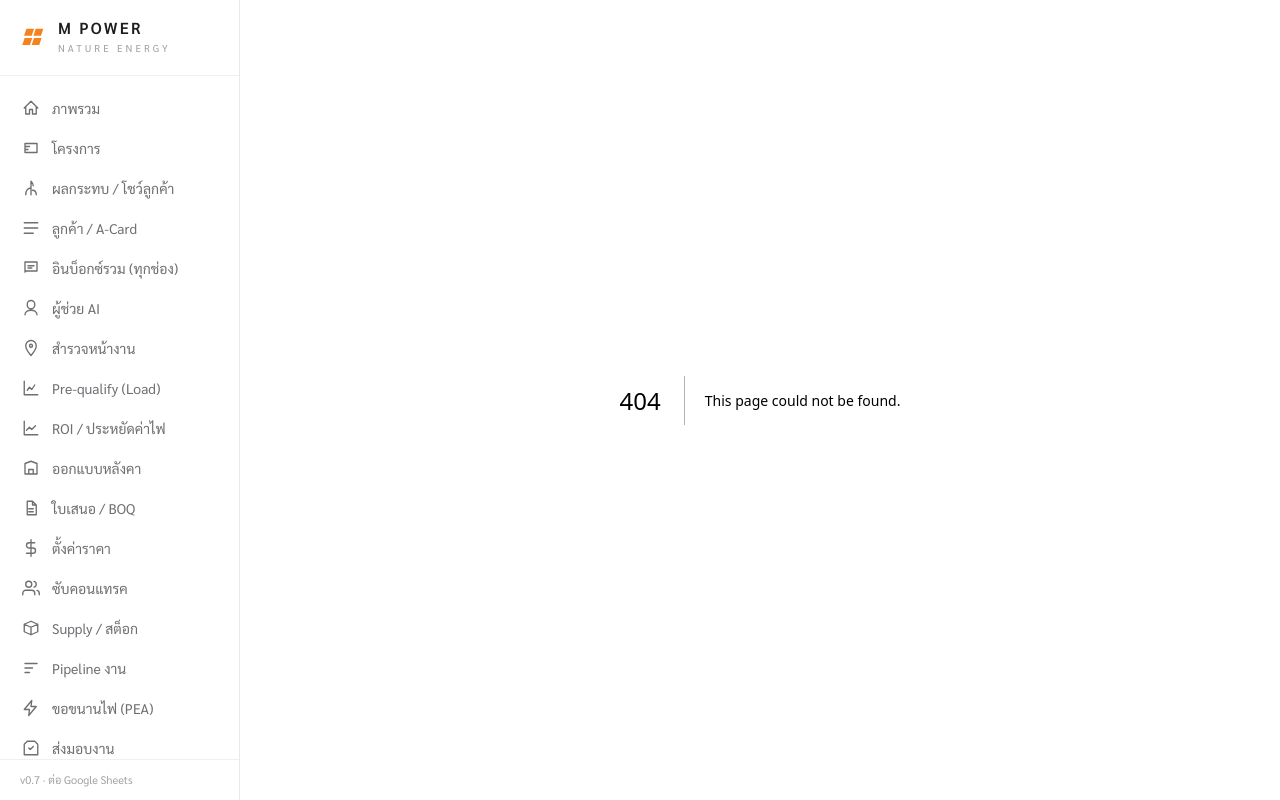
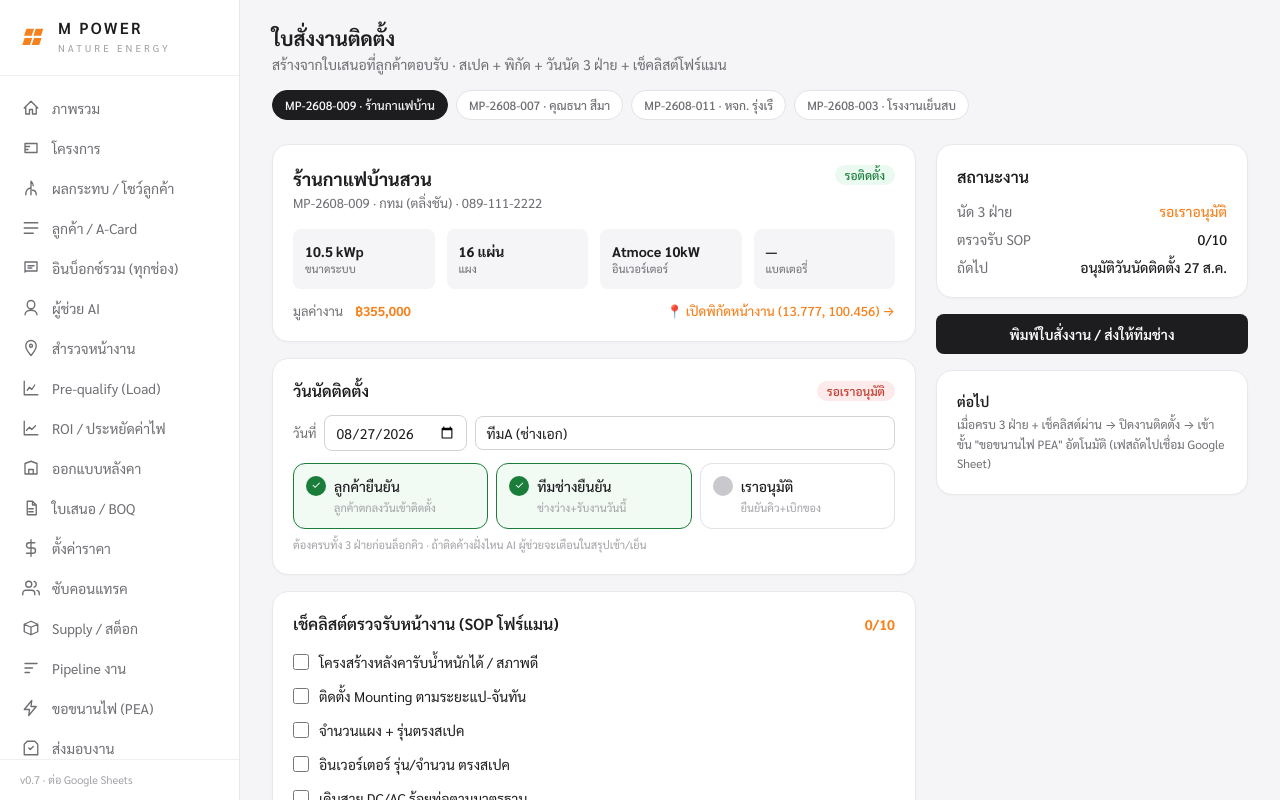
Before and after one commit to MORIZO168/mpower-app, a Next.js app in the folder mpower-app-source-v3/: page /workorder in a window 1280 px wide. Before the commit this address had no page. Shown: the top 800 px of the page. Built offline with nearby package versions, Linux system fonts and the light colour scheme.

Commit message:
Create page.js

```diff
--- /dev/null
+++ b/mpower-app-source-v3/app/workorder/page.js
@@ -0,0 +1,137 @@
+"use client";
+import { useState } from "react";
+import { DEALS, installStatus, money } from "@/lib/pipeline";
+
+// SOP M Power — เช็คลิสต์ตรวจรับหน้างานโดยโฟร์แมน
+const CHECKLIST = [
+  "โครงสร้างหลังคารับน้ำหนักได้ / สภาพดี",
+  "ติดตั้ง Mounting ตามระยะแป-จันทัน",
+  "จำนวนแผง + รุ่นตรงสเปค",
+  "อินเวอร์เตอร์ รุ่น/จำนวน ตรงสเปค",
+  "เดินสาย DC/AC ร้อยท่อตามมาตรฐาน",
+  "ปักกราวด์ + วัดค่าความต้านทานดิน",
+  "ตั้งค่าอินเวอร์เตอร์ + เชื่อม monitoring",
+  "ทดสอบระบบ + วัดค่าไฟเข้า",
+  "เก็บงาน / ทำความสะอาดพื้นที่",
+  "ถ่ายรูปส่งมอบครบทุกจุด",
+];
+
+const WODEALS = DEALS.filter((d) => d.install || ["รอติดตั้ง", "ติดตั้ง", "ขอขนานไฟ"].includes(d.stage));
+
+export default function WorkOrderPage() {
+  const [sel, setSel] = useState(WODEALS[0]?.id);
+  const d = WODEALS.find((x) => x.id === sel) || WODEALS[0];
+  const [ins, setIns] = useState(d?.install || { date: "", customerOk: false, installerOk: false, ownerApproved: false, team: "" });
+  const [checks, setChecks] = useState({});
+
+  function pick(id) {
+    const nd = WODEALS.find((x) => x.id === id);
+    setSel(id);
+    setIns(nd?.install || { date: "", customerOk: false, installerOk: false, ownerApproved: false, team: "" });
+    setChecks({});
+  }
+
+  if (!d) return <div className="p-6">ยังไม่มีงานสำหรับออกใบสั่งงาน</div>;
+  const st = installStatus(ins);
+  const mapLink = d.pin ? `https://www.google.com/maps/search/?api=1&query=${encodeURIComponent(d.pin)}` : "";
+  const doneChecks = Object.values(checks).filter(Boolean).length;
+
+  const Step = ({ ok, label, sub, onToggle }) => (
+    <button onClick={onToggle} className={`flex-1 rounded-xl border p-3 text-left transition-colors ${ok ? "border-[#1a7d3a] bg-[#f2faf4]" : "border-[#e2e2e7] bg-white"}`}>
+      <div className="flex items-center gap-2">
+        <span className={`w-5 h-5 rounded-full flex items-center justify-center text-white text-[11px] ${ok ? "bg-[#1a7d3a]" : "bg-[#c8c8cd]"}`}>{ok ? "✓" : ""}</span>
+        <span className="text-sm font-medium text-[#1d1d1f]">{label}</span>
+      </div>
+      <div className="text-[11px] text-[#a1a1a6] mt-1 ml-7">{sub}</div>
+    </button>
+  );
+
+  return (
+    <div className="p-6 max-w-5xl mx-auto">
+      <div className="mb-4">
+        <h1 className="text-xl font-bold text-[#1d1d1f]">ใบสั่งงานติดตั้ง</h1>
+        <p className="text-sm text-[#6e6e73] mt-0.5">สร้างจากใบเสนอที่ลูกค้าตอบรับ · สเปค + พิกัด + วันนัด 3 ฝ่าย + เช็คลิสต์โฟร์แมน</p>
+      </div>
+
+      <div className="flex gap-2 overflow-x-auto pb-2 mb-4">
+        {WODEALS.map((x) => (
+          <button key={x.id} onClick={() => pick(x.id)} className={`shrink-0 px-3 py-1.5 rounded-full text-xs font-medium border ${sel === x.id ? "bg-[#1d1d1f] text-white border-[#1d1d1f]" : "bg-white text-[#6e6e73] border-[#e2e2e7]"}`}>
+            {x.id} · {x.customer.slice(0, 12)}
+          </button>
+        ))}
+      </div>
+
+      <div className="grid lg:grid-cols-3 gap-5">
+        <div className="lg:col-span-2 space-y-4">
+          <div className="card p-5">
+            <div className="flex items-start justify-between">
+              <div>
+                <div className="font-bold text-lg text-[#1d1d1f]">{d.customer}</div>
+                <div className="text-[13px] text-[#6e6e73]">{d.id} · {d.area} · {d.phone}</div>
+              </div>
+              <span className="pill pill-ok">{d.stage}</span>
+            </div>
+            <div className="grid grid-cols-2 md:grid-cols-4 gap-3 mt-4">
+              {[["ขนาดระบบ", d.kwp + " kWp"], ["แผง", d.panels + " แผ่น"], ["อินเวอร์เตอร์", d.inverter], ["แบตเตอรี่", d.battery ? d.battery + " kWh" : "—"]].map(([k, v]) => (
+                <div key={k} className="bg-[#f5f5f7] rounded-lg p-3"><div className="text-sm font-bold text-[#1d1d1f]">{v}</div><div className="text-[11px] text-[#6e6e73]">{k}</div></div>
+              ))}
+            </div>
+            <div className="flex items-center gap-3 mt-3 text-[13px]">
+              <span className="text-[#6e6e73]">มูลค่างาน</span><b className="text-[#F5821F]">{money(d.value)}</b>
+              {mapLink && <a href={mapLink} target="_blank" rel="noreferrer" className="ml-auto text-[#F5821F] font-medium">📍 เปิดพิกัดหน้างาน ({d.pin}) →</a>}
+            </div>
+          </div>
+
+          <div className="card p-5">
+            <div className="flex items-center mb-3">
+              <div className="font-semibold text-[#1d1d1f]">วันนัดติดตั้ง</div>
+              <span className={`ml-auto pill pill-${st.tone}`}>{st.label}</span>
+            </div>
+            <div className="flex items-center gap-2 mb-3">
+              <label className="text-[13px] text-[#6e6e73]">วันที่</label>
+              <input type="date" value={ins.date} onChange={(e) => setIns({ ...ins, date: e.target.value })} className="px-2.5 py-1.5 border border-[#d2d2d7] rounded-lg text-sm bg-white" />
+              <input value={ins.team} onChange={(e) => setIns({ ...ins, team: e.target.value })} placeholder="ทีมช่าง" className="px-2.5 py-1.5 border border-[#d2d2d7] rounded-lg text-sm bg-white flex-1" />
+            </div>
+            <div className="flex flex-col sm:flex-row gap-2">
+              <Step ok={ins.customerOk} label="ลูกค้ายืนยัน" sub="ลูกค้าตกลงวันเข้าติดตั้ง" onToggle={() => setIns({ ...ins, customerOk: !ins.customerOk })} />
+              <Step ok={ins.installerOk} label="ทีมช่างยืนยัน" sub="ช่างว่าง+รับงานวันนี้" onToggle={() => setIns({ ...ins, installerOk: !ins.installerOk })} />
+              <Step ok={ins.ownerApproved} label="เราอนุมัติ" sub="ยืนยันคิว+เบิกของ" onToggle={() => setIns({ ...ins, ownerApproved: !ins.ownerApproved })} />
+            </div>
+            <div className="text-[11px] text-[#a1a1a6] mt-2">ต้องครบทั้ง 3 ฝ่ายก่อนล็อกคิว · ถ้าติดค้างฝั่งไหน AI ผู้ช่วยจะเตือนในสรุปเช้า/เย็น</div>
+          </div>
+
+          <div className="card p-5">
+            <div className="flex items-center mb-3">
+              <div className="font-semibold text-[#1d1d1f]">เช็คลิสต์ตรวจรับหน้างาน (SOP โฟร์แมน)</div>
+              <div className="ml-auto text-sm text-[#6e6e73]"><b className={doneChecks === CHECKLIST.length ? "text-[#1a7d3a]" : "text-[#F5821F]"}>{doneChecks}/{CHECKLIST.length}</b></div>
+            </div>
+            <div className="space-y-1.5">
+              {CHECKLIST.map((c, i) => (
+                <label key={i} className="flex items-center gap-2.5 py-1 cursor-pointer">
+                  <input type="checkbox" checked={!!checks[i]} onChange={(e) => setChecks({ ...checks, [i]: e.target.checked })} className="w-4 h-4 accent-[#F5821F]" />
+                  <span className={`text-sm ${checks[i] ? "text-[#a1a1a6] line-through" : "text-[#1d1d1f]"}`}>{c}</span>
+                </label>
+              ))}
+            </div>
+          </div>
+        </div>
+
+        <div className="space-y-4">
+          <div className="card p-5">
+            <div className="font-semibold text-[#1d1d1f] mb-3">สถานะงาน</div>
+            <div className="space-y-2 text-sm">
+              <div className="flex justify-between"><span className="text-[#6e6e73]">นัด 3 ฝ่าย</span><span className={`font-medium ${st.tone === "ok" ? "text-[#1a7d3a]" : "text-[#F5821F]"}`}>{st.label}</span></div>
+              <div className="flex justify-between"><span className="text-[#6e6e73]">ตรวจรับ SOP</span><span className="font-medium">{doneChecks}/{CHECKLIST.length}</span></div>
+              <div className="flex justify-between"><span className="text-[#6e6e73]">ถัดไป</span><span className="font-medium text-[#1d1d1f] text-right">{d.nextAction}</span></div>
+            </div>
+          </div>
+          <button className="w-full bg-[#1d1d1f] text-white rounded-lg px-6 py-2.5 text-sm font-semibold">พิมพ์ใบสั่งงาน / ส่งให้ทีมช่าง</button>
+          <div className="card p-5 text-[12px] text-[#6e6e73] leading-relaxed">
+            <div className="font-semibold text-[#1d1d1f] mb-1 text-sm">ต่อไป</div>
+            เมื่อครบ 3 ฝ่าย + เช็คลิสต์ผ่าน → ปิดงานติดตั้ง → เข้าขั้น "ขอขนานไฟ PEA" อัตโนมัติ (เฟสถัดไปเชื่อม Google Sheet)
+          </div>
+        </div>
+      </div>
+    </div>
+  );
+}
```
